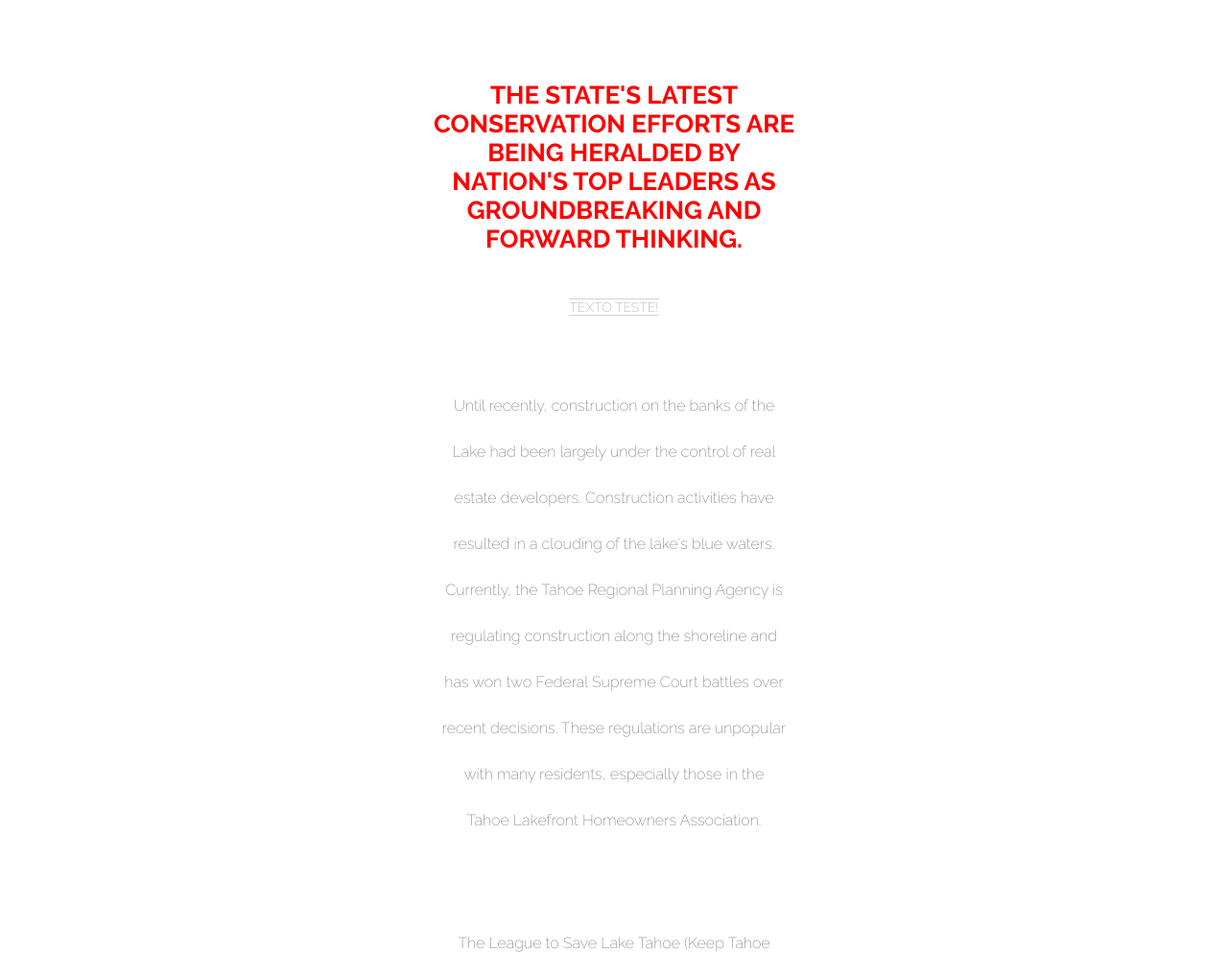
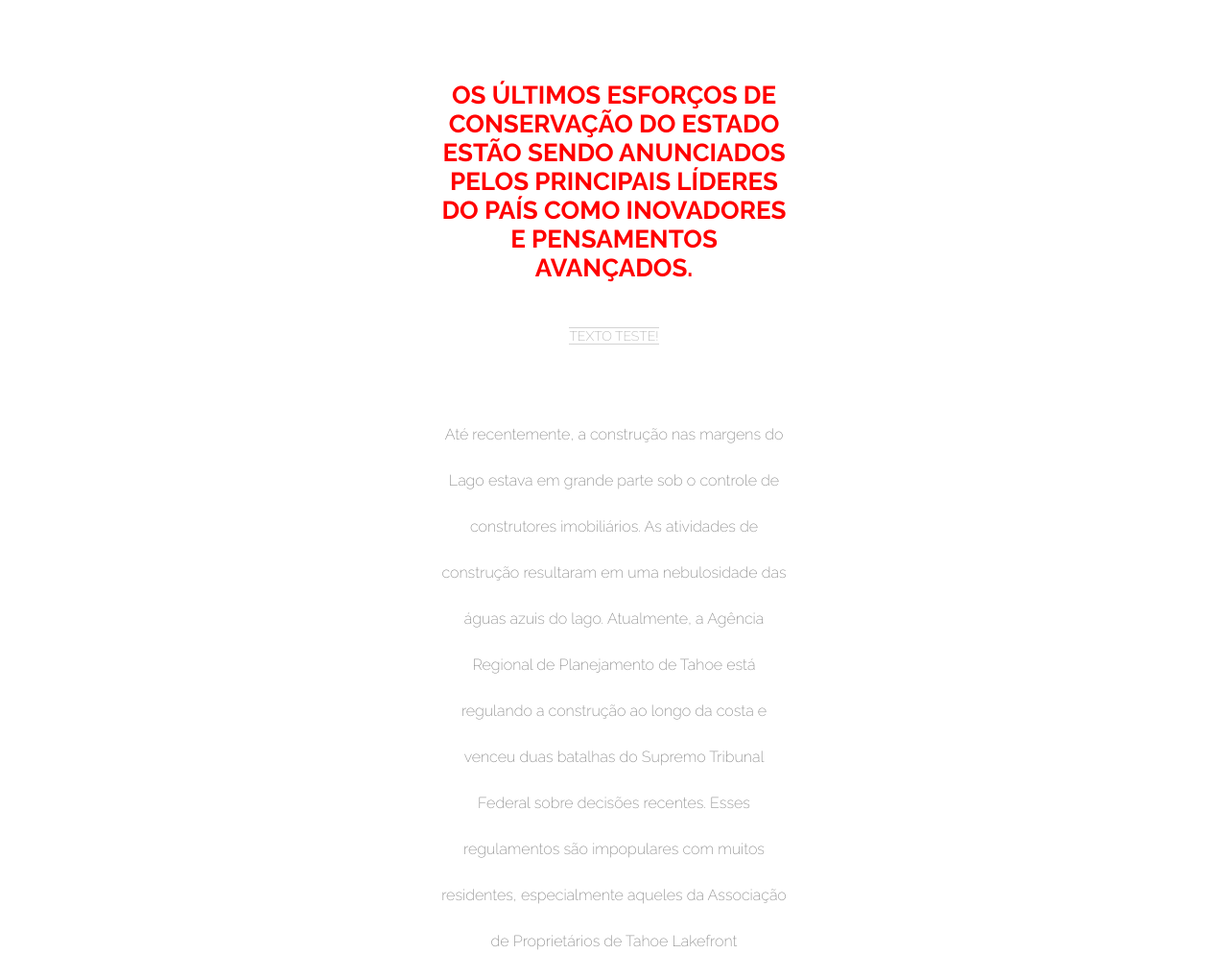
Before and after one commit to MatheusGustavoo/MatheusGustavo, a plain HTML site: page index.html in a window 1280 px wide. Shown: the part 1066-2084 px from the top of the page at 96% size. Drawn offline with Linux system fonts and the light colour scheme.

Commit message:
Update index.html

```diff
--- a/index.html
+++ b/index.html
@@ -20,15 +20,14 @@
 
   <div id="banner">
     <div class="content">
-      <h1>Conservation Efforts at Lake Tahoe Being Praised by Nation's Leaders</h1>
+      <h1>Esforços de conservação no Lago Tahoe sendo elogiados pelos líderes da nação</h1>
     </div>
   </div>
 
   <div id="main" class="content">
-    <h3>THE STATE'S LATEST CONSERVATION EFFORTS ARE BEING HERALDED BY NATION'S TOP LEADERS AS GROUNDBREAKING AND FORWARD THINKING.</h3>
+    <h3>OS ÚLTIMOS ESFORÇOS DE CONSERVAÇÃO DO ESTADO ESTÃO SENDO ANUNCIADOS PELOS PRINCIPAIS LÍDERES DO PAÍS COMO INOVADORES E PENSAMENTOS AVANÇADOS.</h3>
     <span class="byline">TEXTO TESTE!</span>
-    <p>Until recently, construction on the banks of the Lake had been largely under the control of real estate developers. Construction activities have resulted in a clouding of the lake's blue waters. Currently, the Tahoe Regional Planning Agency is regulating construction along the shoreline and has won two Federal Supreme Court battles over recent decisions. These regulations are unpopular with many residents, especially those in the Tahoe Lakefront Homeowners Association.</p>
-
+<p>Até recentemente, a construção nas margens do Lago estava em grande parte sob o controle de construtores imobiliários. As atividades de construção resultaram em uma nebulosidade das águas azuis do lago. Atualmente, a Agência Regional de Planejamento de Tahoe está regulando a construção ao longo da costa e venceu duas batalhas do Supremo Tribunal Federal sobre decisões recentes. Esses regulamentos são impopulares com muitos residentes, especialmente aqueles da Associação de Proprietários de Tahoe Lakefront</p>
     <p>The League to Save Lake Tahoe (Keep Tahoe Blue) has been an environmental watchdog in the Lake Tahoe Basin for 50 years. Founded when a proposal to build a four-lane highway around the lake (with a bridge over the entrance to Emerald Bay) was proposed in 1957, the League has thwarted poorly designed development projects and environmentally unsound planning. The League embraces responsible and diversified use of the Lake's resources while protecting and restoring its natural attributes.</p>
 
     <div class="pull-quote">
```
